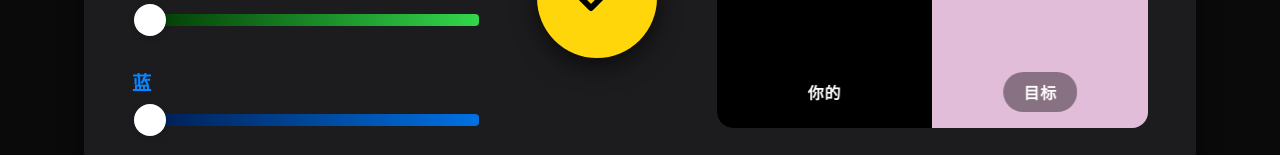
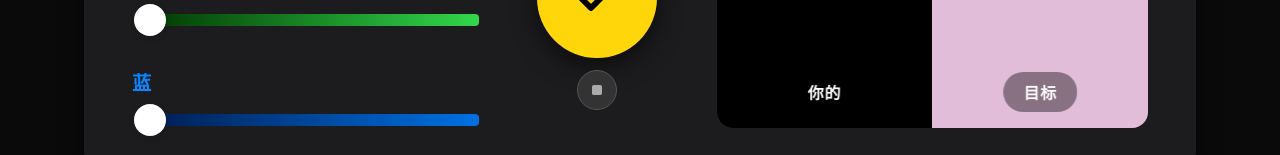
Before and after one commit to lidongxun967/CHROMA, a React (Vite) app: page / in a window 1280 px wide. Both pictures are taken after a click on the button 596 px from the left and 527 px from the top of the page. Shown: the part 529-684 px from the top of the page. Built offline with nearby package versions, Linux system fonts and the light colour scheme.

Commit message:
feat: 添加提前结算按钮功能
添加 handleEndGame 函数和结算按钮，允许玩家在游戏过程中提前结束游戏

```diff
--- a/src/App.tsx
+++ b/src/App.tsx
@@ -249,6 +249,12 @@ function App() {
   const handleHexKeyDown = (e: React.KeyboardEvent<HTMLInputElement>) => {
     if (e.key === 'Enter') {
       handleSubmit()
+    }
+  }
+
+  const handleEndGame = () => {
+    if (gameState === 'PLAYING') {
+      setGameState('GAME_OVER')
     }
   }
 
@@ -520,7 +526,7 @@ function App() {
             </div>
           </div>
 
-          <div className="action-section">
+          <div className="action-section" style={{ display: 'flex', gap: '1rem', alignItems: 'center', position: 'relative' }}>
             <button
               className="submit-fab"
               onClick={gameState === 'MENU' || gameState === 'GAME_OVER' ? startGame : handleSubmit}
@@ -531,6 +537,36 @@ function App() {
                  <svg width="32" height="32" viewBox="0 0 24 24" fill="none" stroke="currentColor" strokeWidth="3" strokeLinecap="round" strokeLinejoin="round"><polygon points="5 3 19 12 5 21 5 3"></polygon></svg>
               )}
             </button>
+
+            {gameState === 'PLAYING' && (
+              <button
+                className="end-game-btn"
+                onClick={handleEndGame}
+                title="提前结算"
+                style={{
+                  position: 'absolute',
+                  top: '110%',
+                  left: '50%',
+                  transform: 'translateX(-50%)',
+                  background: '#333',
+                  border: '1px solid #555',
+                  color: '#aaa',
+                  width: '40px',
+                  height: '40px',
+                  borderRadius: '50%',
+                  display: 'flex',
+                  alignItems: 'center',
+                  justifyContent: 'center',
+                  cursor: 'pointer',
+                  transition: 'all 0.2s',
+                  zIndex: 10
+                }}
+              >
+                <svg width="20" height="20" viewBox="0 0 24 24" fill="currentColor">
+                  <rect x="6" y="6" width="12" height="12" rx="2" />
+                </svg>
+              </button>
+            )}
           </div>
 
           <div className="preview-section">
```
